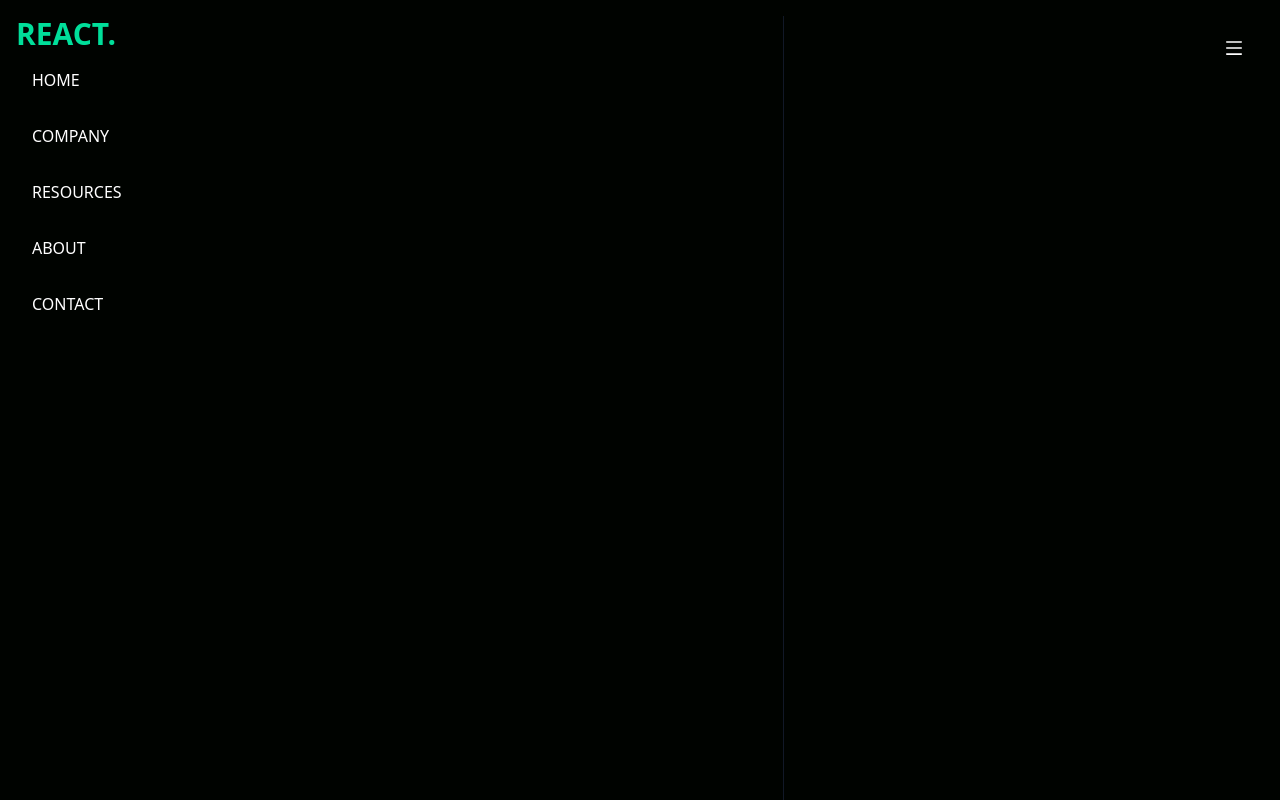
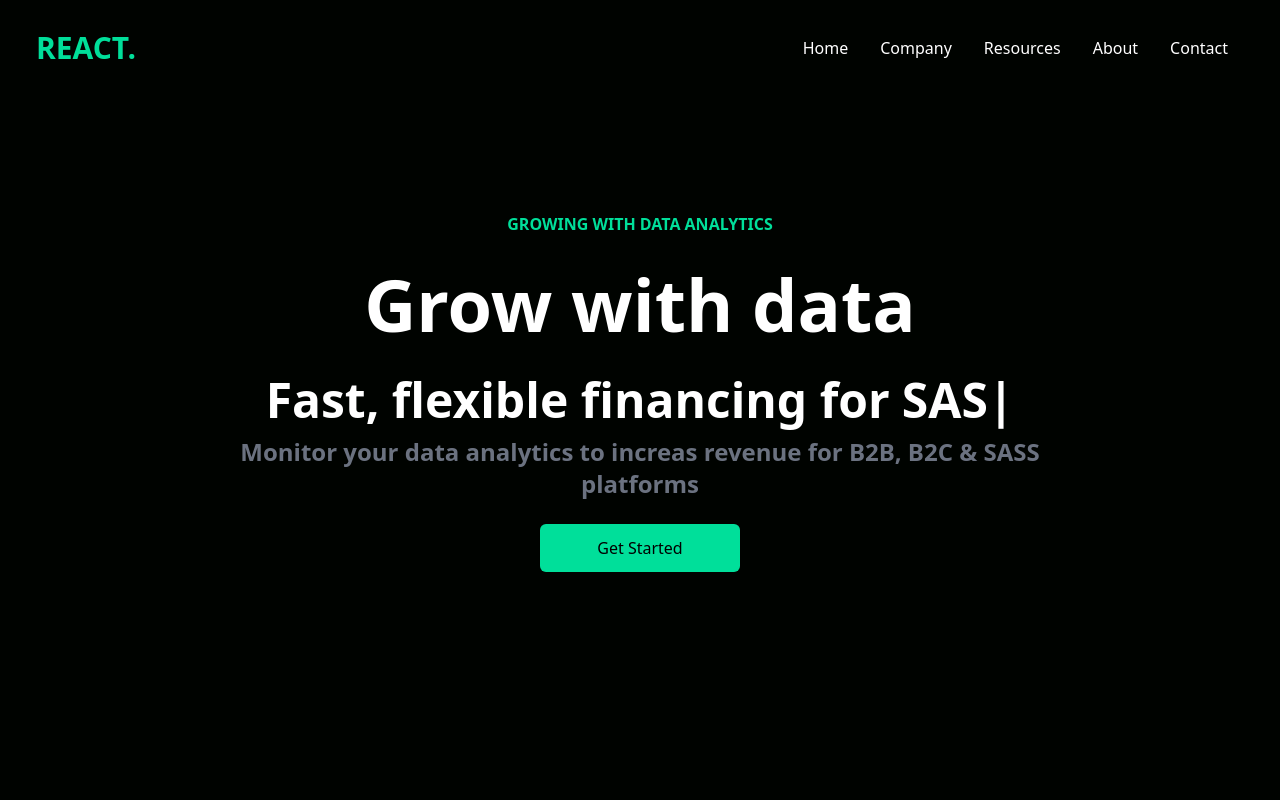
Before and after one commit to busayolawumi/DataFinance, a React (Vite) app: page / in a window 1280 px wide. Built offline with nearby package versions, Linux system fonts and the light colour scheme.

Commit message:
Frontend: "Done with navbar and hero components"

```diff
--- a/package.json
+++ b/package.json
@@ -11,7 +11,8 @@
   "dependencies": {
     "react": "^18.2.0",
     "react-dom": "^18.2.0",
-    "react-icons": "^4.8.0"
+    "react-icons": "^4.8.0",
+    "react-typed": "^1.2.0"
   },
   "devDependencies": {
     "@types/react": "^18.0.28",
--- a/src/App.jsx
+++ b/src/App.jsx
@@ -1,10 +1,12 @@
 import React from 'react'
+import Hero from './Components/Hero'
 import Navbar from './Components/Navbar'
 
 const App = () => {
   return (
     <>
       <Navbar />
+      <Hero />
     </>
   )
 }
--- /dev/null
+++ b/src/Components/Hero.jsx
@@ -0,0 +1,21 @@
+import React from 'react'
+import Typed from 'react-typed';
+
+const Hero = () => {
+  return (
+    <div className='text-white'>
+        <div className='max-w-[800px] mt-[-96px] w-full h-screen mx-auto text-center flex flex-col justify-center'>
+            <p className='text-[#00df9a] font-bold p-2'>GROWING WITH DATA ANALYTICS</p>
+            <h1 className='md:text-7xl sm:text-6xl text-4xl font-bold md:py-6'>Grow with data</h1>
+            <div className='flex justify-center items-center'>
+                <p className='md:text-5xl sma:text-4xl text-xl font-bold py-3'>Fast, flexible financing for </p>
+                <Typed className='md:text-5xl sma:text-4xl text-xl font-bold md:pl-3 pl-2' strings={['B2B', 'B2C', 'SASS']} typeSpeed={120} backSpeed={140} loop />
+            </div>
+            <p className='md: text-2xl text-xl, font-bold text-gray-500'>Monitor your data analytics to increas revenue for B2B, B2C & SASS platforms</p>
+            <button className='bg-[#00df9a] text-black w-[200px] rounded-md font-medium mx-auto my-6 py-3'>Get Started</button>
+        </div>
+    </div>
+  )
+}
+
+export default Hero
--- a/src/Components/Navbar.jsx
+++ b/src/Components/Navbar.jsx
@@ -1,27 +1,34 @@
-import React from 'react'
-import { AiOutLineClose, AiOutlineMenu } from 'react-icons/ai'
+import React, { useState } from 'react'
+import { AiOutlineClose, AiOutlineMenu } from 'react-icons/ai'
 
 const Navbar = () => {
+
+    const [nav, setNav] =useState(true)
+
+    const navToggleHandler = () =>{
+        setNav(!nav)
+    }
+
   return (
     <div className='flex justify-between items-center h-24 max-w-[1240px] mx-auto px-4 text-white'>
         <h1 className='w-full text-3xl font-bold text-[#00df9a]'>REACT.</h1>
-        <ul className='flex hidden'>
+        <ul className='hidden sm:flex'>
             <li className='p-4'>Home</li>
             <li className='p-4'>Company</li>
             <li className='p-4'>Resources</li>
             <li className='p-4'>About</li>
             <li className='p-4'>Contact</li>
         </ul>
-        <div>
-            <AiOutlineMenu size={20}/>
-        </div>
-        <div className ='fixed left-0 top-0 w-[60%] h-full border-r border-r-gray-900 bg-[#000300] m-4'>
-            <h1 className='w-full text-3xl font-bold text-[#00df9a]'>REACT.</h1>
-            <ul className='uppercase'>
-                <li className='p-4'>Home</li>
-                <li className='p-4'>Company</li>
-                <li className='p-4'>Resources</li>
-                <li className='p-4'>About</li>
+        <button onClick={navToggleHandler} className={'block sm:hidden'}>
+            {!nav ? <AiOutlineClose size={20} /> :  <AiOutlineMenu size={20}/>}
+        </button>
+        <div className={!nav ? 'fixed sm:hidden left-0 top-0 w-[60%] h-full border-r border-r-gray-900 bg-[#000300] m-4 ease-in-out duration-500' : 'fixed left-[-100%]'}>
+            <h1 className='w-full mt-4 text-3xl font-bold text-[#00df9a]'>REACT.</h1>
+            <ul className='uppercase p-4'>
+                <li className='p-4 border-b border-gray-600'>Home</li>
+                <li className='p-4 border-b border-gray-600'>Company</li>
+                <li className='p-4 border-b border-gray-600'>Resources</li>
+                <li className='p-4 border-b border-gray-600'>About</li>
                 <li className='p-4'>Contact</li>
             </ul>
         </div>
```
Also changed, not shown: 1 other file (tests, documents, lock files or other folders).
